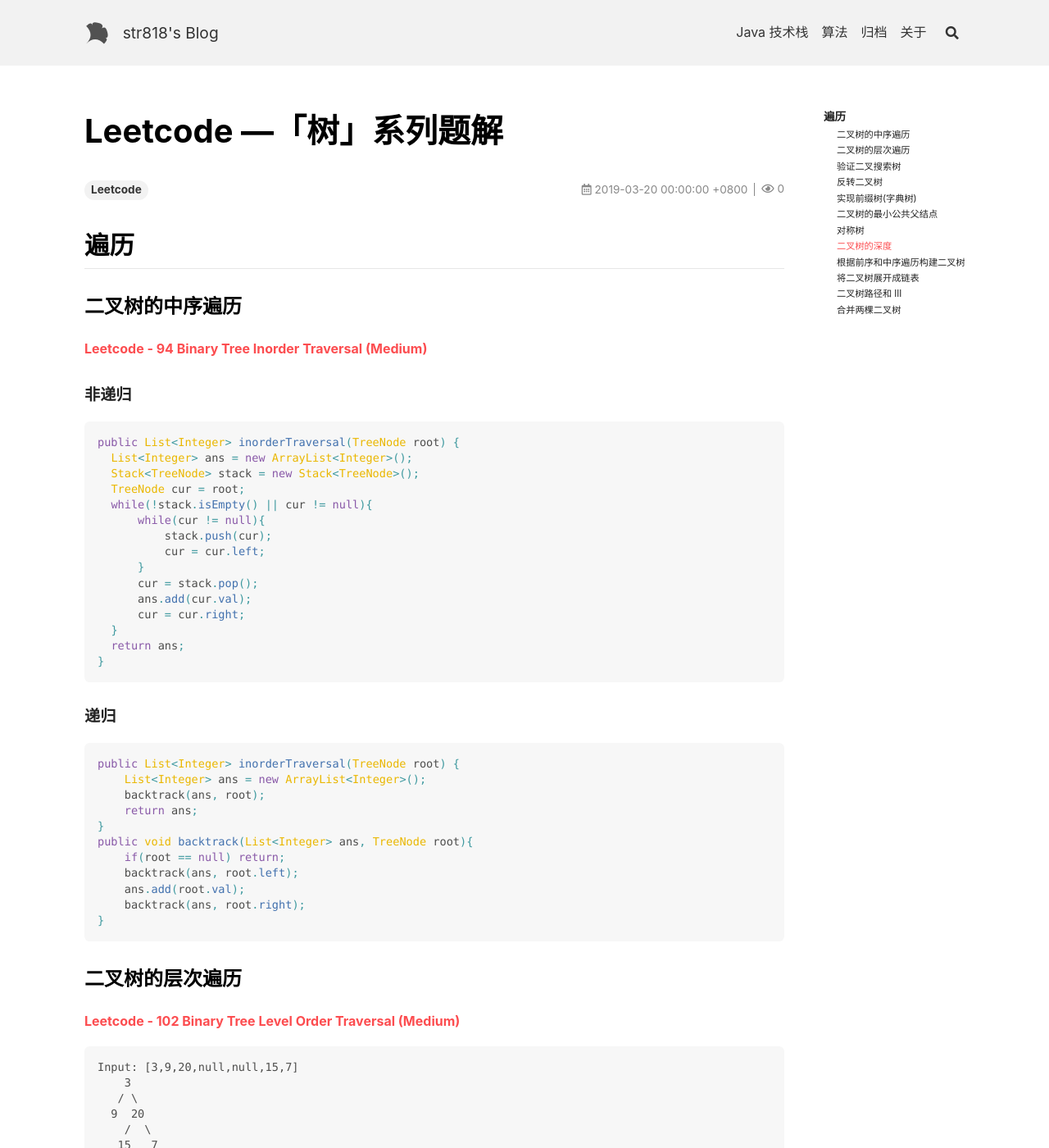
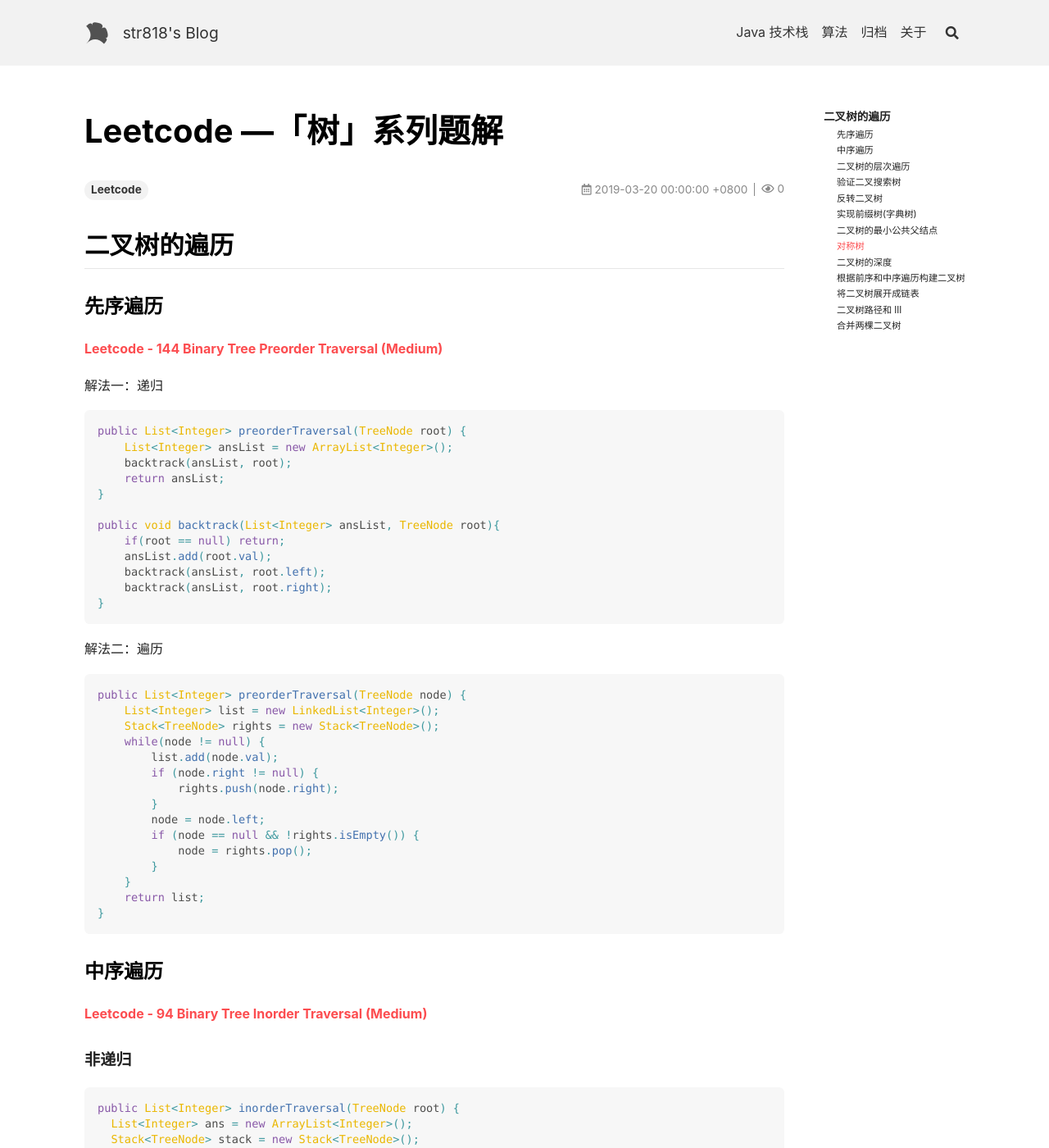
Before and after one commit to str818/str818.github.io, a Jekyll site: the page built from _posts/2019-03-20-leetcode-tree.md, in a window 1280 px wide and 1400 px high. Shown: the whole window at 82% size. Built offline with Jekyll 4.4.1, drawn with Linux system fonts in a browser that asks for light colours; nearby versions of some CDN libraries; comment, search, counter and statistics services are not loaded.

Commit message:
leetcode 144

````diff
--- a/_posts/2019-03-20-leetcode-tree.md
+++ b/_posts/2019-03-20-leetcode-tree.md
@@ -10,9 +10,48 @@
 show_subscribe: false
 ---
 
-## 遍历
+## 二叉树的遍历
 
-### 二叉树的中序遍历
+### 先序遍历
+
+[Leetcode - 144 Binary Tree Preorder Traversal (Medium)](https://leetcode.com/problems/binary-tree-preorder-traversal/)
+
+解法一：递归
+```java
+public List<Integer> preorderTraversal(TreeNode root) {
+    List<Integer> ansList = new ArrayList<Integer>();
+    backtrack(ansList, root);
+    return ansList;
+}
+
+public void backtrack(List<Integer> ansList, TreeNode root){
+    if(root == null) return;
+    ansList.add(root.val);
+    backtrack(ansList, root.left);
+    backtrack(ansList, root.right);
+}
+```
+
+解法二：遍历
+```java
+public List<Integer> preorderTraversal(TreeNode node) {
+    List<Integer> list = new LinkedList<Integer>();
+    Stack<TreeNode> rights = new Stack<TreeNode>();
+    while(node != null) {
+        list.add(node.val);
+        if (node.right != null) {
+            rights.push(node.right);
+        }
+        node = node.left;
+        if (node == null && !rights.isEmpty()) {
+            node = rights.pop();
+        }
+    }
+    return list;
+}
+```
+
+### 中序遍历
 
 [Leetcode - 94 Binary Tree Inorder Traversal (Medium)](https://leetcode.com/problems/binary-tree-inorder-traversal/)
 
````
